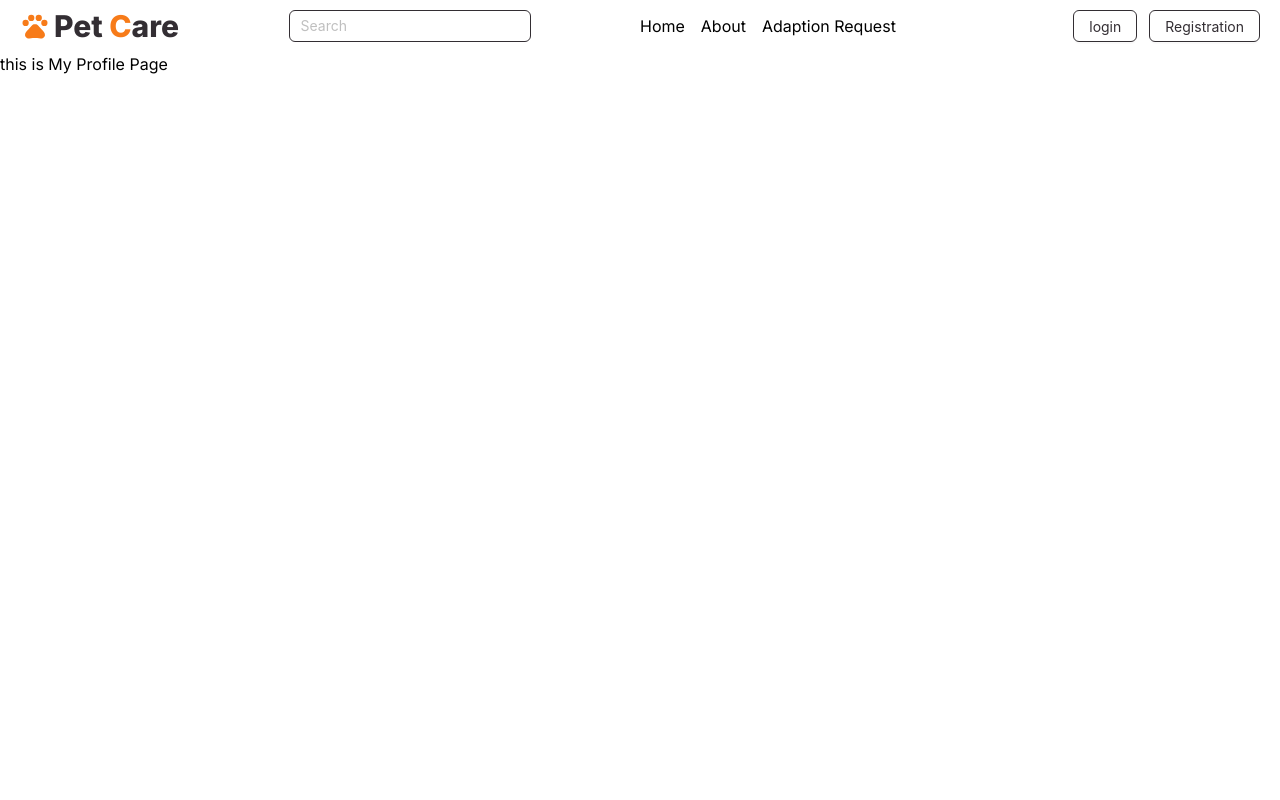
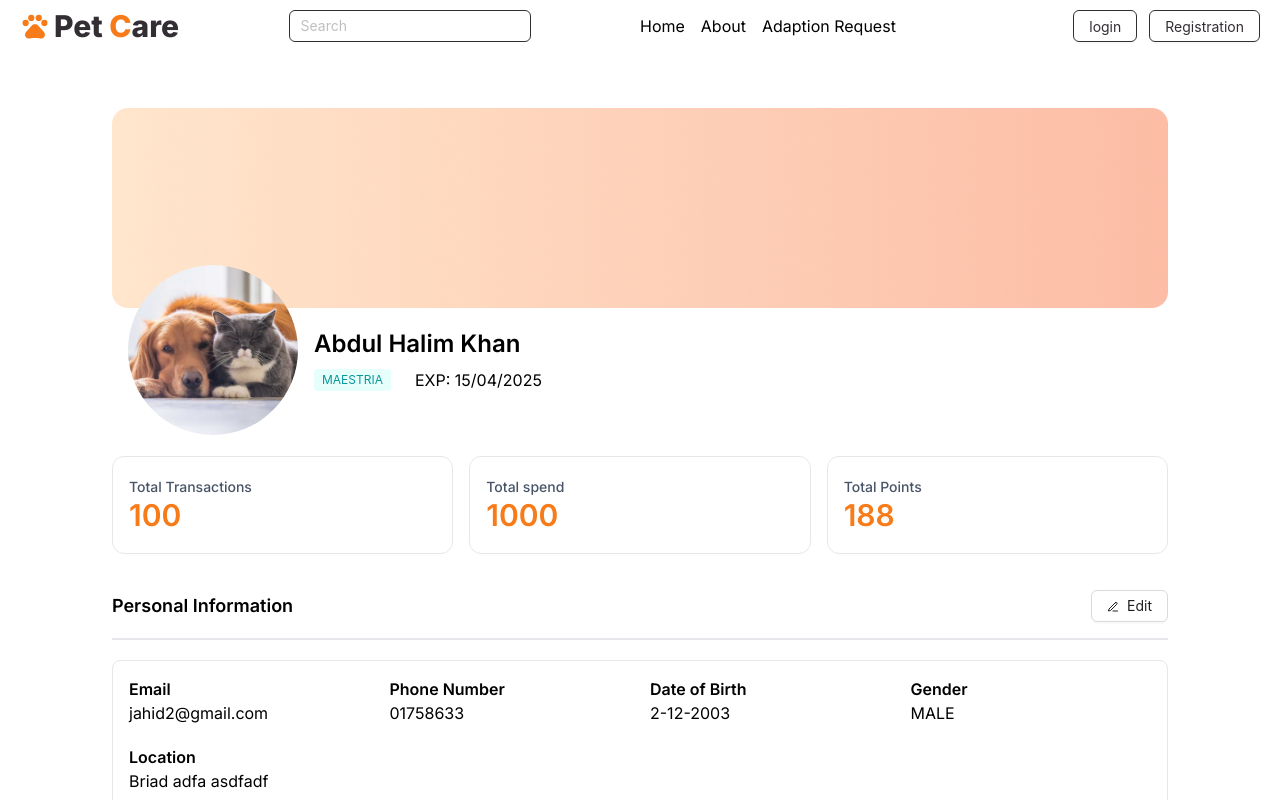
Before and after one commit to mehedihasan8/petcare_frontend, a Next.js app: page /my-profile in a window 1280 px wide. Built offline with nearby package versions, Linux system fonts and the light colour scheme.

Commit message:
implant user profile

```diff
--- a/src/app/(HomeLayout)/my-profile/page.tsx
+++ b/src/app/(HomeLayout)/my-profile/page.tsx
@@ -1,11 +1,118 @@
-import React from 'react';
+"use client";
+import { Button, Tag } from "antd";
+import React from "react";
+import { FiEdit3 } from "react-icons/fi";
+import banner from "/public/Image-wrap.png";
+import photo from "../../../../public/petcare-photo.jpg";
+import Image from "next/image";
 
 const MyProfile = () => {
-    return (
+  const items = [
+    {
+      title: "Total Transactions",
+      quantity: `100`,
+    },
+    {
+      title: "Total spend",
+      quantity: `1000`,
+    },
+    {
+      title: "Total Points",
+      quantity: `188`,
+    },
+  ];
+  return (
+    <div className="w-[85%] mx-auto pt-10 pb-12">
+      <div className="p-4">
         <div>
-            this is My Profile Page
+          <Image
+            className="w-full h-[200px] object-cover rounded-2xl"
+            src={banner}
+            alt="banner"
+          />
         </div>
-    );
+        <div className="flex gap-4 items-center -m-[2.7rem] w-full mx-auto px-4">
+          <div className="relative h-[170px] w-[170px] rounded-full">
+            <Image
+              className="w-full h-full rounded-full object-cover"
+              src={photo}
+              width={250}
+              height={200}
+              alt={"image"}
+            />
+            {/* <ProfilePictureAction
+              customerId={customerId}
+              setRefetch={setRefetch}
+            /> */}
+          </div>
+          <div className="mt-5">
+            <h2 className="text-2xl font-semibold">
+              {/* {singleCustomersData?.firstName}
+              {singleCustomersData?.lastName} */}
+              Abdul Halim Khan
+            </h2>
+            <div className="flex items-center gap-4 mt-2">
+              <Tag bordered={false} color="cyan">
+                MAESTRIA
+              </Tag>
+              <p>EXP: 15/04/2025</p>
+            </div>
+          </div>
+          {/* <CardAction /> */}
+        </div>
+      </div>
+
+      <div className="flex items-center gap-4 p-4 mt-8">
+        {items?.map((item, index) => (
+          <div
+            key={index}
+            className="py-5 px-4 rounded-xl bg-white border w-full"
+          >
+            <p className="text-sm font-medium text-[#475467]">{item.title}</p>
+            <h4 className="text-3xl font-semibold  text-primary">
+              {item.quantity}
+            </h4>
+          </div>
+        ))}
+      </div>
+
+      <div className="px-4 mt-5">
+        <div className="flex items-center justify-between border-b-2 pb-4">
+          <h2 className="text-lg font-semibold">Personal Information</h2>
+          <Button
+            // onClick={}
+
+            icon={<FiEdit3 size={12} />}
+          >
+            Edit
+          </Button>
+        </div>
+        <div className="grid grid-cols-4 gap-5 mt-5 mb-6 p-4 rounded-lg border">
+          <div>
+            <h4 className="font-semibold">Email</h4>
+            <p>jahid2@gmail.com</p>
+          </div>
+          <div>
+            <h4 className="font-semibold">Phone Number</h4>
+            <p>01758633</p>
+          </div>
+          <div>
+            <h4 className="font-semibold">Date of Birth</h4>
+
+            <p>2-12-2003</p>
+          </div>
+          <div>
+            <h4 className="font-semibold">Gender</h4>
+            <p className="uppercase">Male</p>
+          </div>
+          <div className="col-span-2">
+            <h4 className="font-semibold">Location</h4>
+            <p>Briad adfa asdfadf</p>
+          </div>
+        </div>
+      </div>
+    </div>
+  );
 };
 
 export default MyProfile;
```
Also changed, not shown: public/Image-wrap.png (added).
